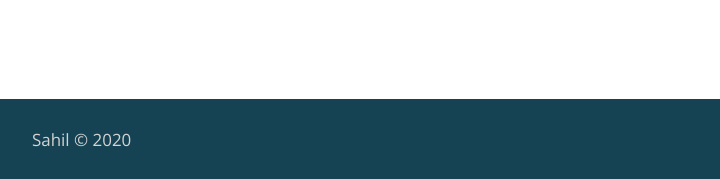
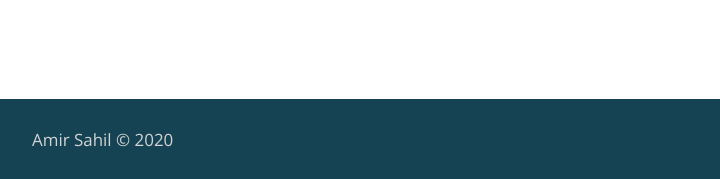
Before and after one commit to AmirSahil/Portfolio_old, a plain HTML site: page index.html in a window 1280 px wide. Shown: the part 701-880 px from the top of the page, 0-720 px from the left. Drawn offline with nearby package versions, Linux system fonts and the light colour scheme.

Commit message:
Update footer

```diff
--- a/index.html
+++ b/index.html
@@ -247,7 +247,7 @@
    </section>
 
    <footer>
-    <h4> Sahil &copy; 2020</h4>
+    <h4>Amir Sahil &copy; 2020</h4>
     <ul>
        <li><a href="https://www.instagram.com/sahil.rao9/" target="_blank"><svg xmlns="http://www.w3.org/2000/svg" width="24" height="24" viewBox="0 0 24 24"><path d="M12 2.163c3.204 0 3.584.012 4.85.07 3.252.148 4.771 1.691 4.919 4.919.058 1.265.069 1.645.069 4.849 0 3.205-.012 3.584-.069 4.849-.149 3.225-1.664 4.771-4.919 4.919-1.266.058-1.644.07-4.85.07-3.204 0-3.584-.012-4.849-.07-3.26-.149-4.771-1.699-4.919-4.92-.058-1.265-.07-1.644-.07-4.849 0-3.204.013-3.583.07-4.849.149-3.227 1.664-4.771 4.919-4.919 1.266-.057 1.645-.069 4.849-.069zm0-2.163c-3.259 0-3.667.014-4.947.072-4.358.2-6.78 2.618-6.98 6.98-.059 1.281-.073 1.689-.073 4.948 0 3.259.014 3.668.072 4.948.2 4.358 2.618 6.78 6.98 6.98 1.281.058 1.689.072 4.948.072 3.259 0 3.668-.014 4.948-.072 4.354-.2 6.782-2.618 6.979-6.98.059-1.28.073-1.689.073-4.948 0-3.259-.014-3.667-.072-4.947-.196-4.354-2.617-6.78-6.979-6.98-1.281-.059-1.69-.073-4.949-.073zm0 5.838c-3.403 0-6.162 2.759-6.162 6.162s2.759 6.163 6.162 6.163 6.162-2.759 6.162-6.163c0-3.403-2.759-6.162-6.162-6.162zm0 10.162c-2.209 0-4-1.79-4-4 0-2.209 1.791-4 4-4s4 1.791 4 4c0 2.21-1.791 4-4 4zm6.406-11.845c-.796 0-1.441.645-1.441 1.44s.645 1.44 1.441 1.44c.795 0 1.439-.645 1.439-1.44s-.644-1.44-1.439-1.44z"/></svg></a></li>
        <li><a href="https://github.com/AmirSahil" target="_blank"><svg xmlns="http://www.w3.org/2000/svg" width="24" height="24" viewBox="0 0 24 24"><path d="M12 0c-6.626 0-12 5.373-12 12 0 5.302 3.438 9.8 8.207 11.387.599.111.793-.261.793-.577v-2.234c-3.338.726-4.033-1.416-4.033-1.416-.546-1.387-1.333-1.756-1.333-1.756-1.089-.745.083-.729.083-.729 1.205.084 1.839 1.237 1.839 1.237 1.07 1.834 2.807 1.304 3.492.997.107-.775.418-1.305.762-1.604-2.665-.305-5.467-1.334-5.467-5.931 0-1.311.469-2.381 1.236-3.221-.124-.303-.535-1.524.117-3.176 0 0 1.008-.322 3.301 1.23.957-.266 1.983-.399 3.003-.404 1.02.005 2.047.138 3.006.404 2.291-1.552 3.297-1.23 3.297-1.23.653 1.653.242 2.874.118 3.176.77.84 1.235 1.911 1.235 3.221 0 4.609-2.807 5.624-5.479 5.921.43.372.823 1.102.823 2.222v3.293c0 .319.192.694.801.576 4.765-1.589 8.199-6.086 8.199-11.386 0-6.627-5.373-12-12-12z"/></svg></a></li>
```
